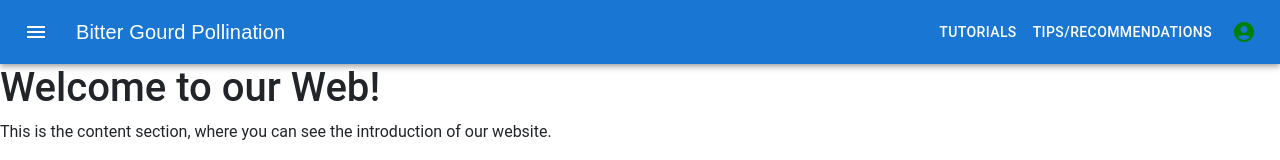
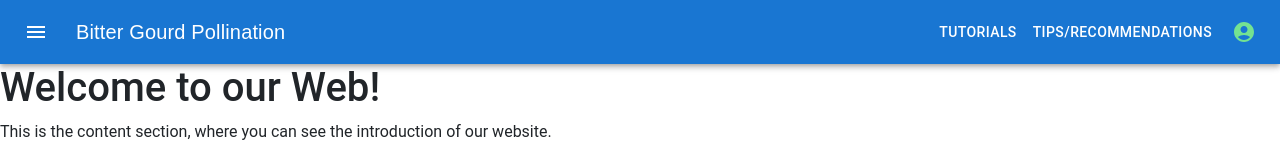
Before and after one commit to baluyotkaylamae/BitterGourd, a React (Create React App) app in the folder frontend/: page / in a window 1280 px wide. Shown: the top 160 px of the page. Built offline with nearby package versions, Linux system fonts and the light colour scheme; a web font is replaced by a local one.

Commit message:
Change the color of the login logo

```diff
--- a/frontend/src/Components/Layouts/Header.js
+++ b/frontend/src/Components/Layouts/Header.js
@@ -62,7 +62,7 @@ const Header = () => {
           edge="end"
           color="inherit"
           aria-label="profile"
-          sx={{ color: 'green' }}
+          sx={{ color: '#74E291' }}
         >
           <AccountCircleIcon />
         </IconButton>
```
